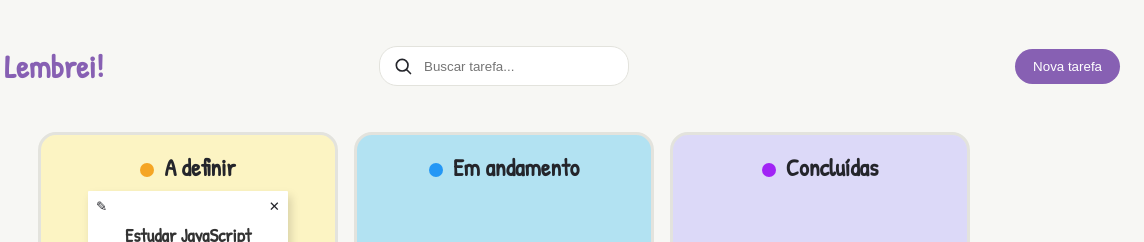
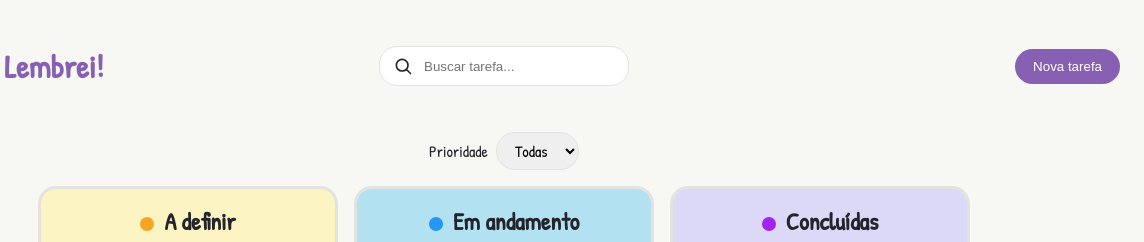
Before and after one commit to santisantos13/gerenciador-tarefas, a plain HTML site: page index.html in a window 1280 px wide. Shown: the top 242 px of the page, 136-1280 px from the left. Drawn offline with Linux system fonts and the light colour scheme.

Commit message:
feat: adiciona seletor de filtro por prioridade

```diff
--- a/css/components.css
+++ b/css/components.css
@@ -1,3 +1,12 @@
+#filtro-prioridade {
+  font: inherit;
+  padding: 6px 14px;
+  border: 1px solid var(--cor-borda);
+  border-radius: 999px;
+  cursor: pointer;
+}
+
+
 .card-tarefa {
   position: relative;
   width: 200px;
--- a/css/layout.css
+++ b/css/layout.css
@@ -24,6 +24,14 @@ header {
   grid-template-columns: 1fr auto 1fr;
   align-items: center;
   padding: 16px 24px;
+}
+
+.barra-filtros {
+  display: flex;
+  justify-content: center;
+  align-items: center;
+  gap: 8px;
+  margin-bottom: 16px;
 }
 
 .visually-hidden {
--- a/index.html
+++ b/index.html
@@ -46,6 +46,16 @@
 
 
   </header>
+
+  <div class="barra-filtros">
+    <label for="filtro-prioridade">Prioridade</label>
+    <select id="filtro-prioridade">
+      <option value="todas">Todas</option>
+      <option value="alta">Alta</option>
+      <option value="media">Média</option>
+      <option value="baixa">Baixa</option>
+    </select>
+  </div>
 
   <main>
     <section class="coluna" id="coluna-a-definir" data-status="a-definir">
--- a/js/filters.js
+++ b/js/filters.js
@@ -3,3 +3,10 @@ export function filtrarPorTitulo(tarefas, texto) {
 
   return tarefas.filter((tarefa) => tarefa.titulo.toLowerCase().includes(busca))
 }
+
+export function filtrarPorPrioridade(tarefas, prioridade) {
+  if (prioridade === "todas") {
+    return tarefas;
+  }
+  return tarefas.filter((tarefa) => tarefa.prioridade === prioridade);
+}
--- a/js/main.js
+++ b/js/main.js
@@ -2,8 +2,7 @@ import { tarefas, adicionarTarefa, moverTarefa, editarTarefa, buscarTarefa, remo
 import { renderizar } from "./render.js";
 import { gerarId } from "./utils.js";
 import { salvarTarefas } from "./storage.js";
-import { filtrarPorTitulo } from "./filters.js";
-
+import { filtrarPorTitulo, filtrarPorPrioridade } from "./filters.js";
 
 let idEmEdicao = null;
 const tituloModal = document.getElementById("modal-titulo");
```
